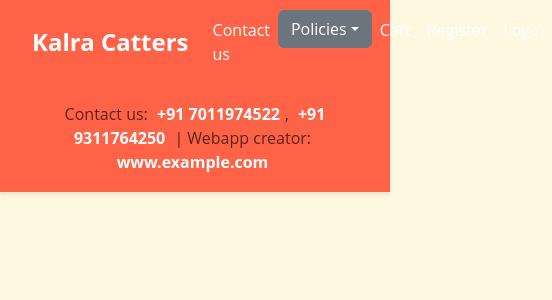
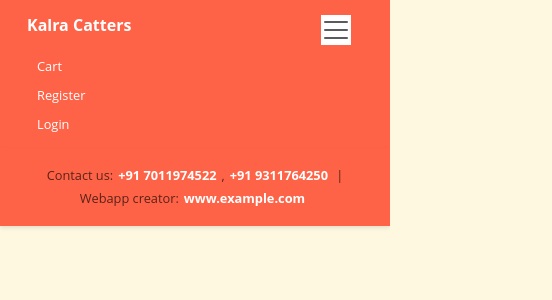
Before and after one commit to bhavyak13/hotel-bites, a React (Vite) app: page /hotel-bites/orders/all in a window 390 px wide. Shown: the top 300 px of the page, 552 px wide, since content can reach past the window. Built offline with nearby package versions, Linux system fonts and the light colour scheme; no server answers.

Commit message:
Fixed navbar and footerbar for mobile devices

```diff
--- a/package.json
+++ b/package.json
@@ -16,6 +16,7 @@
     "axios": "^1.8.3",
     "bootstrap": "^5.3.3",
     "firebase": "^11.3.1",
+    "hotel-bites": "file:",
     "my-app": "file:",
     "razorpay": "^2.9.5",
     "react": "^19.0.0",
--- a/src/components/FooterBar.css
+++ b/src/components/FooterBar.css
@@ -1,21 +1,58 @@
+/* Ensure the footer stays at the bottom */
 .footer-bar {
-  position: fixed; /* Ensure the footer stays at the bottom */
+  position: fixed;
   bottom: 0;
   left: 0;
-  width: 100%; /* Make the footer span the full width */
-  background-color: var(--primary-color); /* Use the primary color */
-  z-index: 1000; /* Ensure it stays above other elements */
-  box-shadow: var(--box-shadow); /* Add a subtle shadow */
+  width: 100%; /* Full width */
+  background-color: var(--primary-color);
+  z-index: 1000;
+  box-shadow: var(--box-shadow);
   padding: 10px 20px;
-  color: var(--text-light-color); /* Light text color */
-  text-align: center; /* Center-align the content */
+  color: var(--text-light-color);
+  text-align: center;
+  font-size: 1rem; /* Default font size */
+  display: flex;
+  justify-content: space-between; /* Space between items */
+  align-items: center; /* Center vertically */
 }
 
+/* Links inside the footer */
 .footer-bar a {
-  color: var(--text-light-color); /* Ensure links match the footer text color */
-  text-decoration: none; /* Remove underline from links */
-  margin: 0 5px; /* Add spacing between links */
-  font-weight: bold; /* Make links bold */
+  color: var(--text-light-color);
+  text-decoration: none;
+  margin: 0 5px;
+  font-weight: bold;
+}
+
+.footer-bar a:hover {
+  text-decoration: underline;
+}
+
+/* Responsive adjustments for smaller screens */
+@media (max-width: 768px) {
+  .footer-bar {
+    font-size: 0.9rem; /* Reduce font size */
+    padding: 8px 10px; /* Reduce padding */
+    flex-direction: column; /* Stack items vertically */
+    gap: 5px; /* Add spacing between items */
+  }
+
+  .footer-bar a {
+    margin: 3px 0; /* Reduce spacing between links */
+  }
+}
+
+@media (max-width: 480px) {
+  .footer-bar {
+    font-size: 0.8rem; /* Further reduce font size */
+    padding: 5px 8px; /* Further reduce padding */
+    text-align: center; /* Center-align text */
+  }
+
+  .footer-bar a {
+    display: inline-block; /* Keep links inline */
+    margin: 2px 5px; /* Adjust spacing */
+  }
 }
 
 .main-content {
--- a/src/components/Navbar.css
+++ b/src/components/Navbar.css
@@ -1,16 +1,16 @@
 .navbar {
   position: sticky;
   top: 0;
-    background-color: var(--primary-color); /* Use the primary color */
+  background-color: var(--primary-color);
   z-index: 1000;
-    box-shadow: var(--box-shadow); /* Add a subtle shadow */
+  box-shadow: var(--box-shadow);
   padding: 10px 20px;
 }
 
 .navbar-brand {
   font-weight: bold;
   font-size: 1.5rem;
-    color: var(--text-light-color); /* Use the light text color */
+  color: var(--text-light-color);
 }
 
 .btn-light {
@@ -26,22 +26,72 @@
   background-color: var(--accent-color); /* Accent color on hover */
 }
 
-.navbar-nav .nav-link {
+.navbar-toggler {
+  border: none;
   color: var(--text-light-color);
 }
 
-/* Customize the dropdown menu to match the navbar color */
+.navbar-toggler-icon {
+  background-color: var(--text-light-color);
+}
+
+.navbar-nav .nav-link {
+  color: var(--text-light-color);
+  font-size: 1rem;
+}
+
+/* Dropdown menu styling */
 .dropdown-menu {
-    background-color: var(--primary-color); /* Match the navbar's primary color */
-    border: none; /* Remove the border */
-    box-shadow: var(--box-shadow); /* Add a subtle shadow */
+  background-color: var(--primary-color);
+  border: none;
+  box-shadow: var(--box-shadow);
 }
 
 .dropdown-item {
-    color: var(--text-light-color); /* Use the light text color for dropdown items */
+  color: var(--text-light-color);
 }
 
 .dropdown-item:hover {
-    background-color: var(--accent-color); /* Highlight on hover with the accent color */
-    color: var(--text-light-color); /* Keep text color consistent */
+  background-color: var(--accent-color);
+  color: var(--text-light-color);
 }
+
+/* Responsive adjustments */
+@media (max-width: 768px) {
+  .navbar {
+    padding: 8px 15px;
+  }
+
+  .navbar-brand {
+    font-size: 1.2rem;
+  }
+
+  .navbar-nav .nav-link {
+    font-size: 0.9rem;
+  }
+
+  .dropdown-menu {
+    font-size: 0.9rem;
+  }
+}
+
+@media (max-width: 480px) {
+  .navbar {
+    flex-direction: column; /* Stack navbar items vertically */
+    align-items: flex-start;
+  }
+
+  .navbar-brand {
+    font-size: 1rem;
+    margin-bottom: 10px;
+  }
+
+  .navbar-nav {
+    width: 100%; /* Full width for nav links */
+  }
+
+  .navbar-nav .nav-link {
+    font-size: 0.8rem;
+    padding: 5px 10px;
+  }
+}
--- a/src/components/Navbar.jsx
+++ b/src/components/Navbar.jsx
@@ -4,67 +4,49 @@
 import Nav from "react-bootstrap/Nav";
 import Navbar from "react-bootstrap/Navbar";
 import Dropdown from "react-bootstrap/Dropdown";
-import DropdownButton from "react-bootstrap/DropdownButton";
 import { useFirebase } from "../context/Firebase";
-import "./Navbar.css"; // Import the CSS file
-
-const BASE_URL = "/hotel-bites";
+import "./Navbar.css";
 
 const MyNavbar = () => {
   const firebase = useFirebase();
-
   const { isAdmin, isDeliveryPartner } = firebase;
 
   return (
-    <Navbar>
+    <Navbar expand="lg" className="navbar">
       <Container>
         <Navbar.Brand as={Link} to={`/`}>Kalra Catters</Navbar.Brand>
-        <Nav className="ms-auto"> {/* Added ms-auto to shift items to the right */}
-          {isAdmin &&
+        <Navbar.Toggle aria-controls="basic-navbar-nav" />
+        <Navbar.Collapse id="basic-navbar-nav">
+          <Nav className="ms-auto">
+            {isAdmin && (
               <Nav.Link as={Link} to={`/products/new`}>Add New Product</Nav.Link>
-          }
-
-          {isDeliveryPartner &&
+            )}
+            {isDeliveryPartner && (
               <Nav.Link as={Link} to={`/orders/delivery-partner`}>Orders!</Nav.Link>
-          }
-
-          {!isAdmin && !isDeliveryPartner &&
+            )}
+            {!isAdmin && !isDeliveryPartner && (
               <Nav.Link as={Link} to={`/contact`}>Contact us</Nav.Link>
-          }
-
+            )}
             {!isAdmin && !isDeliveryPartner && (
               <Dropdown>
                 <Dropdown.Toggle variant="secondary" id="dropdown-basic">
                   Policies
                 </Dropdown.Toggle>
-
                 <Dropdown.Menu>
                   <Dropdown.Item as={Link} to={`/shipping-policy`}>Shipping Policy</Dropdown.Item>
                   <Dropdown.Item as={Link} to={`/privacy-policy`}>Privacy Policy</Dropdown.Item>
-                  <Dropdown.Item as={Link} to={`/terms-condition`}>Terms & Conditions Policy</Dropdown.Item>
-                  <Dropdown.Item as={Link} to={`/cancel-refund`}>Cancellation & Refund Policy</Dropdown.Item>
+                  <Dropdown.Item as={Link} to={`/terms-condition`}>Terms & Conditions</Dropdown.Item>
+                  <Dropdown.Item as={Link} to={`/cancel-refund`}>Cancellation & Refund</Dropdown.Item>
                 </Dropdown.Menu>
               </Dropdown>
-            )
-          }
-
-          {!isAdmin && !isDeliveryPartner &&
-            <Nav.Link as={Link} to={`/cart`}>Cart</Nav.Link>
-          }
-
-          {!firebase?.user &&
-            <Nav.Link as={Link} to={`/register`}>Register</Nav.Link>
-          }
-          {!firebase?.user &&
-            <Nav.Link as={Link} to={`/login`}>Login</Nav.Link>
-          }
-          {firebase?.user && !isAdmin && !isDeliveryPartner &&
+            )}
+            {firebase?.user && !isAdmin && !isDeliveryPartner && (
               <Nav.Link as={Link} to={`/orders`}>My orders</Nav.Link>
-          }
-          {firebase?.isAdmin &&
+            )}
+            {firebase?.isAdmin && (
               <Nav.Link as={Link} to={`/orders/all`}>All orders</Nav.Link>
-          }
-          {firebase?.user &&
+            )}
+            {firebase?.user && (
               <button
                 onClick={async () => {
                   await firebase.logoutUser();
@@ -73,7 +55,20 @@
               >
                 Logout
               </button>
-          }
+            )}
+          </Nav>
+        </Navbar.Collapse>
+        {/* Links outside the toggle */}
+        <Nav className="ms-auto">
+          {!isAdmin && !isDeliveryPartner && (
+            <Nav.Link as={Link} to={`/cart`}>Cart</Nav.Link>
+          )}
+          {!firebase?.user && (
+            <Nav.Link as={Link} to={`/register`}>Register</Nav.Link>
+          )}
+          {!firebase?.user && (
+            <Nav.Link as={Link} to={`/login`}>Login</Nav.Link>
+          )}
         </Nav>
       </Container>
     </Navbar>
```
Also changed, not shown: 1 other file (tests, documents, lock files or other folders). Lines whose indentation alone changed are shown as unchanged.
